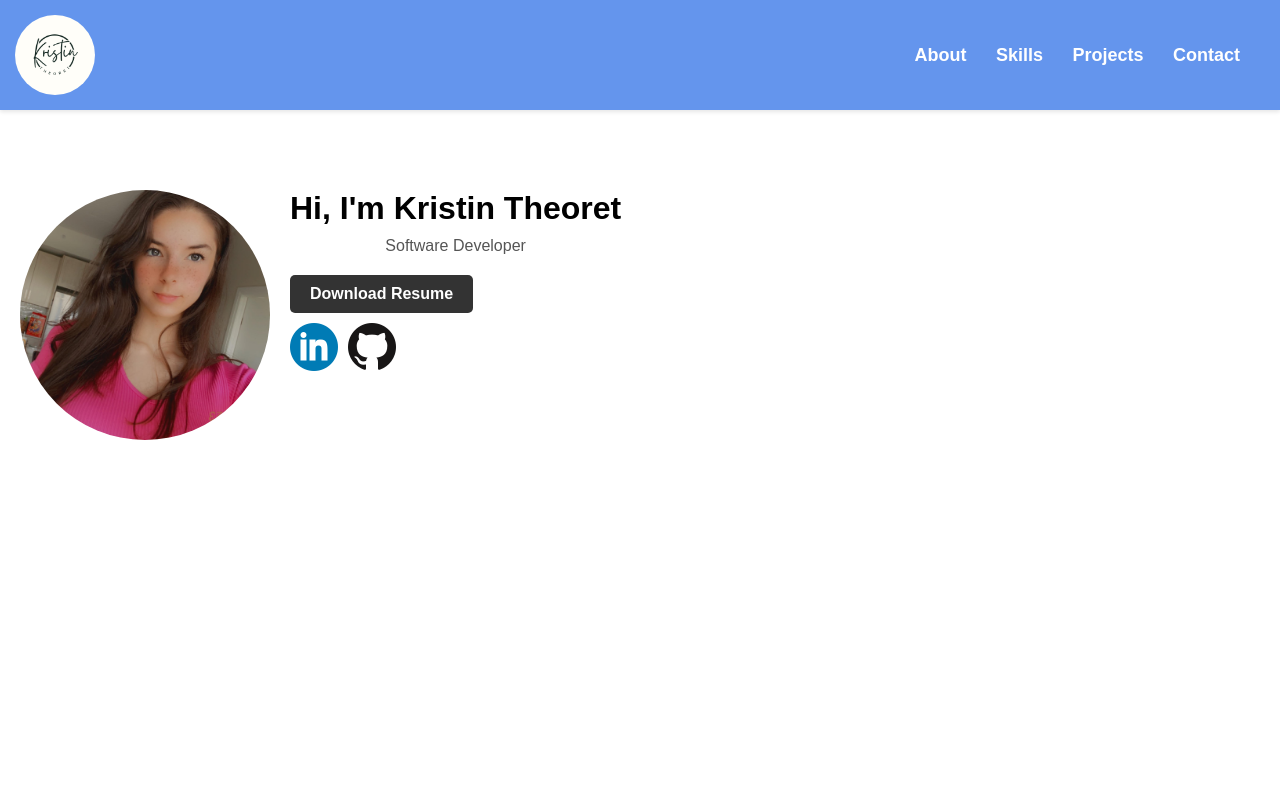
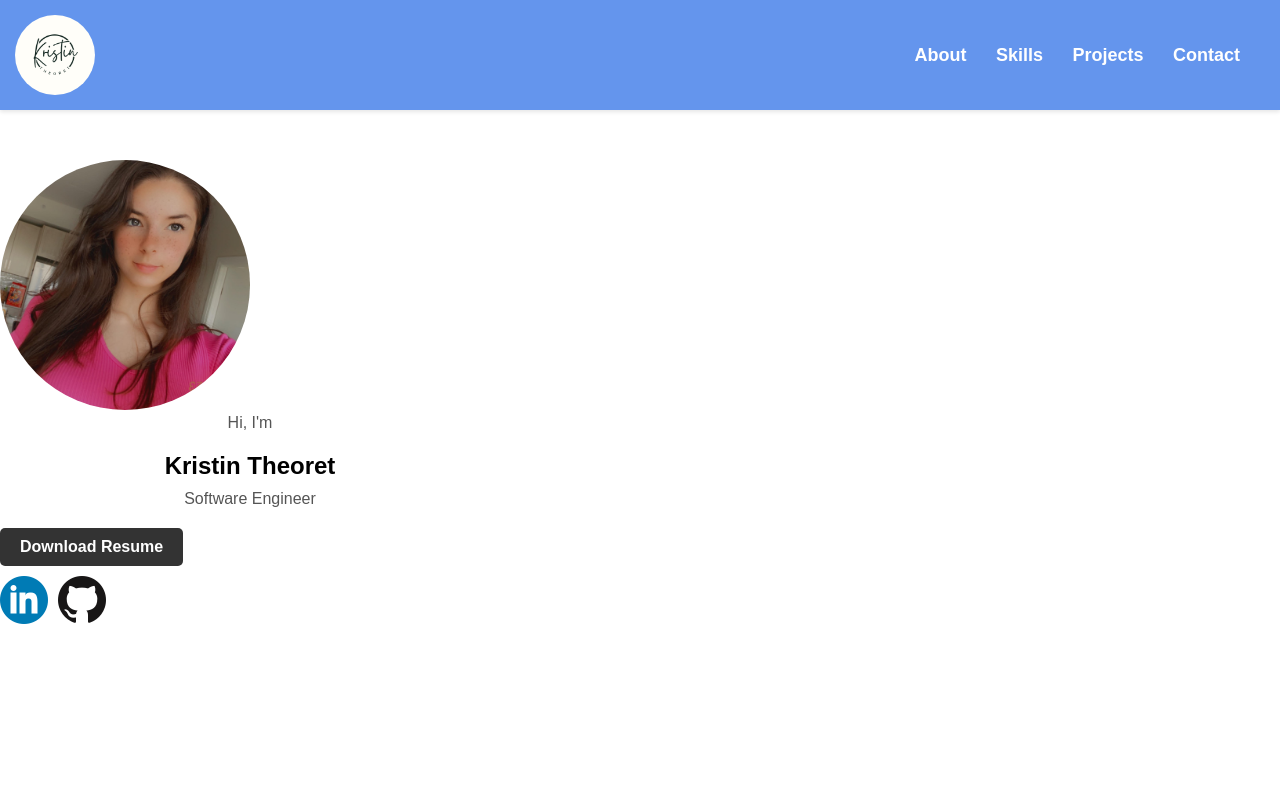
Before and after one commit to KristinnTh/kristinnth.github.io, a plain HTML site: page index.html in a window 1280 px wide. Shown: the top 800 px of the page. Drawn offline with Linux system fonts and the light colour scheme.

Commit message:
tried fixing the homepage but failed as I was researching different padding etc. Will retry so I do not feel burned out. Besides that Im starting a Micro project in Unity so i can dable a bit in the software to understand it.

```diff
--- a/PortfolioPageKT.html
+++ b/index.html
@@ -23,12 +23,15 @@
              </div>
           </nav>
 
-    <div class="intro-container">
+          <section id="profile">
+            <div class="section_profile_pic">
                 <!--Enter Home Page here-->
-        <img class="img-Headshot" src="img/Profile.jpg" alt="Profile Picture">
+                <img class="img-Headshot" src="img/Profile.jpg" alt="Kristin Theoret Profile Picture">
+            </div>
                 <div class="intro-text">
-            <h1> Hi, I'm Kristin Theoret </h1>
-            <p>Software Developer</p>
+                    <p class="intro-text-1"> Hi, I'm</p>
+                    <h1 class="title">Kristin Theoret</h1>
+                    <p class="intro-text-2">Software Engineer</p>
                     <div class="button-and-social">
                         <!--Insert resume button with link here-->
                         <a href="Documents/Resume.pdf" class="resume-button" download>Download Resume</a>
@@ -39,10 +42,8 @@
                             </div>
                     </div>
                 </div>
-    </div>
 
-
-
+          </section>
             <br><br><br><br><br><br><br><br><br><br><br><br><br><br><br><br><br><br><br><br>
                 <!--Enter About Page here-->
             <section id="About">
```
Lines whose indentation alone changed are shown as unchanged.
